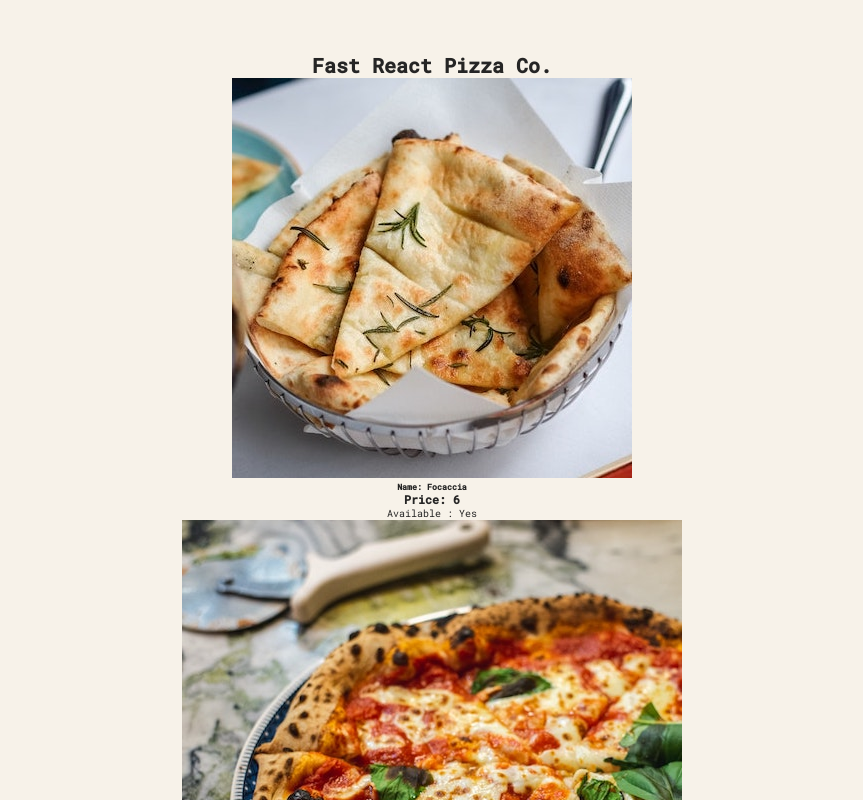
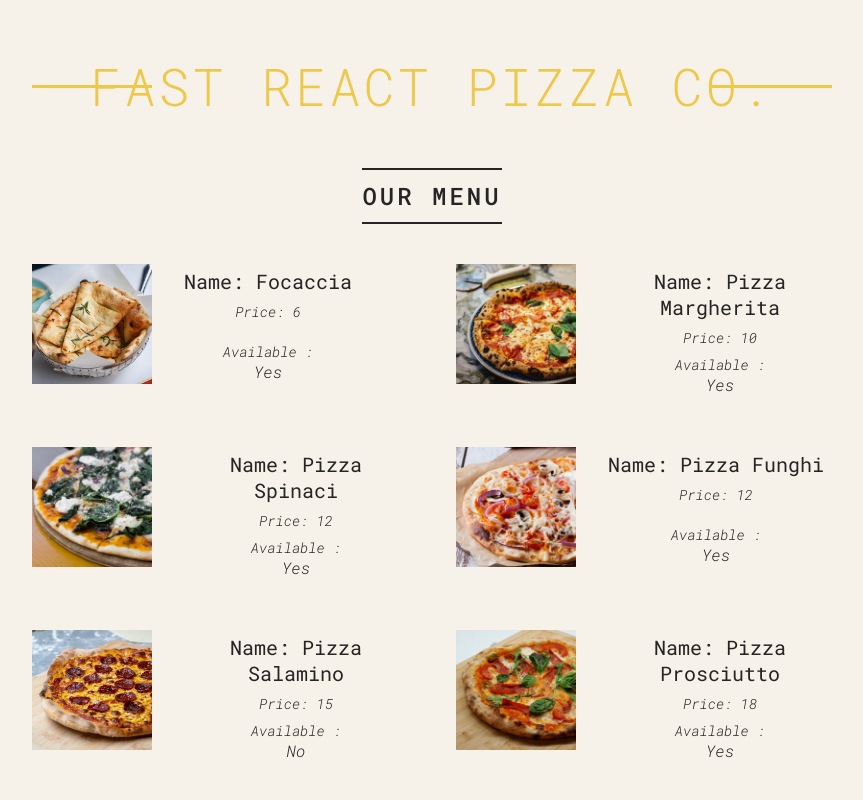
Before and after one commit to SelvakumarBoominathan/Pizza_Menu, a React (Vite) app: page / in a window 1280 px wide. Shown: the top 800 px of the page, without its empty margins (208-1071 px from the left). Built offline with nearby package versions, Linux system fonts and the light colour scheme.

Commit message:
styles added to the components

```diff
--- a/src/App.jsx
+++ b/src/App.jsx
@@ -8,11 +8,11 @@ function App() {
   const [count, setCount] = useState(0)
 
   return (
-    <>
+    <div className='container'>
       <Header />
       <Menu pizzas={pizzaData} />
       <Footer />
-    </>
+    </div>
   )
 }
 
--- a/src/components/Footer.jsx
+++ b/src/components/Footer.jsx
@@ -2,7 +2,7 @@ import React from 'react';
 
 const Footer = () => {
   return (
-    <div>
+    <div className='footer'>
       {new Date().toLocaleTimeString()}. We are currentluy open!
     </div>
   )
--- a/src/components/Header.jsx
+++ b/src/components/Header.jsx
@@ -2,7 +2,7 @@ import React from 'react';
 
 const Header = () => {
   return (
-    <div>
+    <div className='header'>
       <h1>Fast React Pizza Co.</h1>
     </div>
   )
--- a/src/components/Menu.jsx
+++ b/src/components/Menu.jsx
@@ -2,15 +2,21 @@ import React from 'react';
 
 const Menu = ({ pizzas }) => {
   return (
-    <div>
-      {pizzas.map((pizza, index) => (
-        <div key={index}>
-          <img src={pizza.photoName} alt={pizza.name} />
-          <h5>Name: {pizza.name}</h5>
-          <h3>Price: {pizza.price}</h3>
-          <p>Available : {pizza.soldOut ? "No" : "Yes"}</p>
-        </div>
-      ))}
+    <div className='menu'>
+      <h2>OUR MENU</h2>
+      <div className='pizzas'>
+        {pizzas.map((pizza, index) => (
+          <div key={index} className='pizza'>
+            <img src={pizza.photoName} className='pizza' alt={pizza.name} />
+            <div>
+              <h3>Name: {pizza.name}</h3>
+              <p>Price: {pizza.price}</p>
+              <p className='sold-out'>Available : {pizza.soldOut ? <span>No</span> : <span>Yes</span>}</p>
+            </div>
+          </div>
+
+        ))}
+      </div>
     </div>
   )
 }
--- a/src/index.css
+++ b/src/index.css
@@ -91,7 +91,7 @@ body {
   font-weight: 500;
 }
 
-.menu > p {
+.menu>p {
   font-size: 1.5rem;
   text-align: center;
   line-height: 1.6;
```
